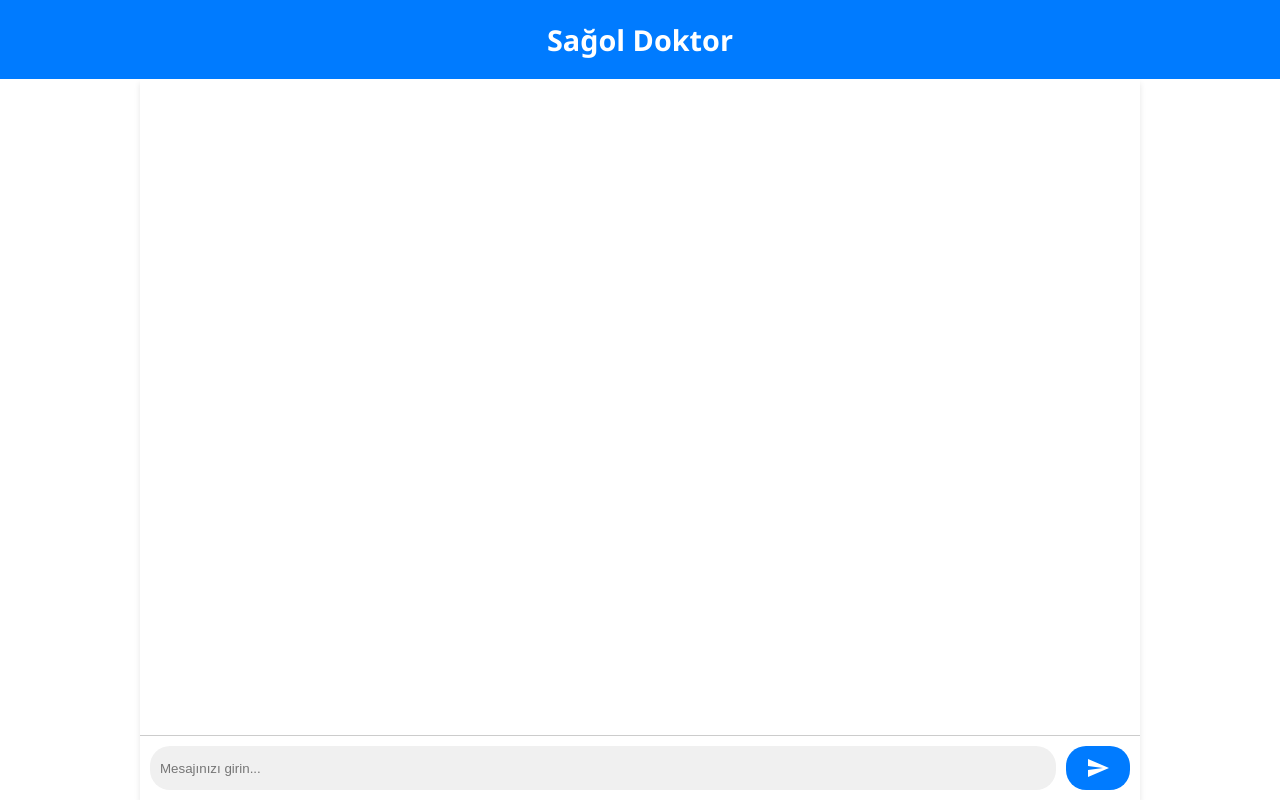
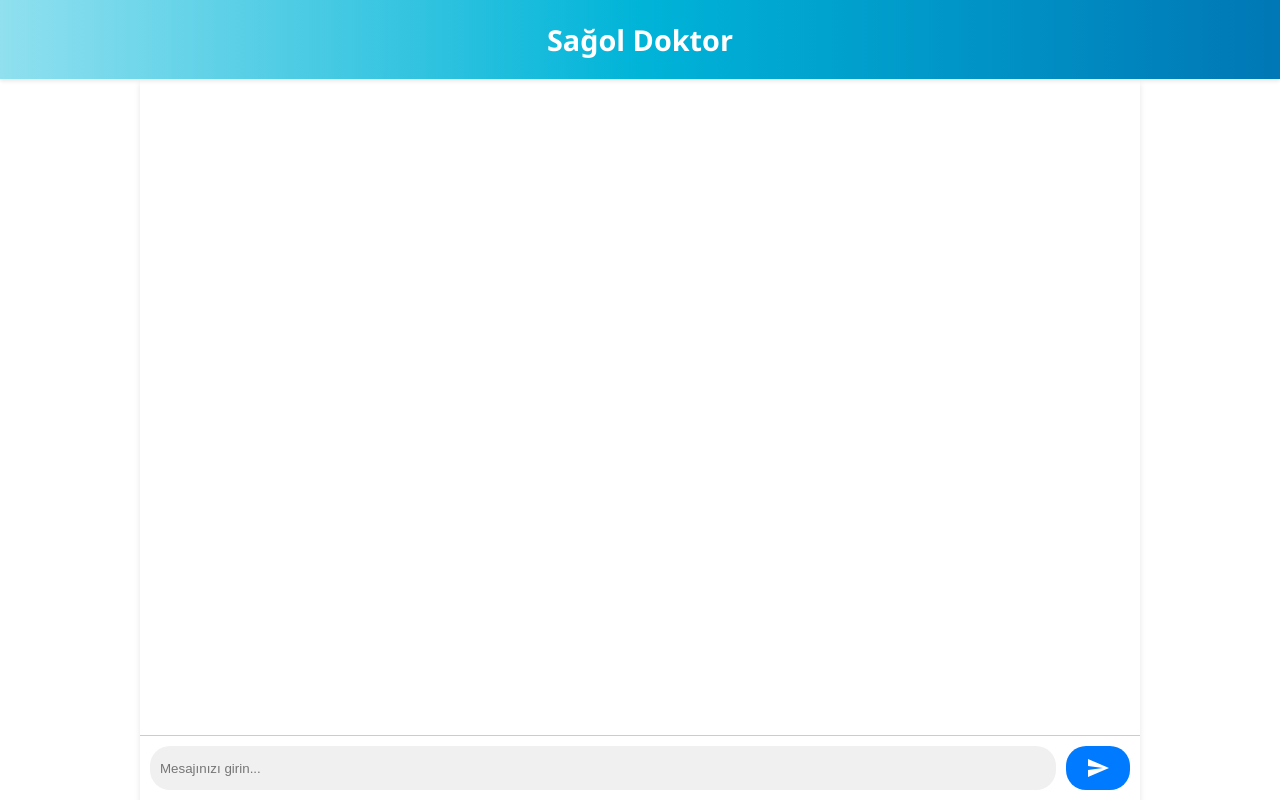
Before and after one commit to sagoldoktor/sagoldoktor.github.io, a React (Create React App) app: page / in a window 1280 px wide. Built offline with nearby package versions, Linux system fonts and the light colour scheme; the HTML template or start-up script is replaced by a standard one.

Commit message:
Update App.css

```diff
--- a/src/App.css
+++ b/src/App.css
@@ -129,10 +129,14 @@ html {
   top: 0;
   z-index: 1000; /* Ensure it stays above other content */
   width: 100%;
-  background-color: #007bff;
+  background: -webkit-linear-gradient(90deg, #90E0EF 0%, #00B4D8 50%, #0077B6 100%);
+  background: -moz-linear-gradient(90deg, #90E0EF 0%, #00B4D8 50%, #0077B6 100%);
+  background: -o-linear-gradient(90deg, #90E0EF 0%, #00B4D8 50%, #0077B6 100%);
+  background: linear-gradient(90deg, #90E0EF 0%, #00B4D8 50%, #0077B6 100%);
   color: #fff;
   padding: 20px 0;
   text-align: center;
+  box-shadow: 0 2px 4px rgba(0, 0, 0, 0.1);
 }
 
 .chat-header h1 {
```
